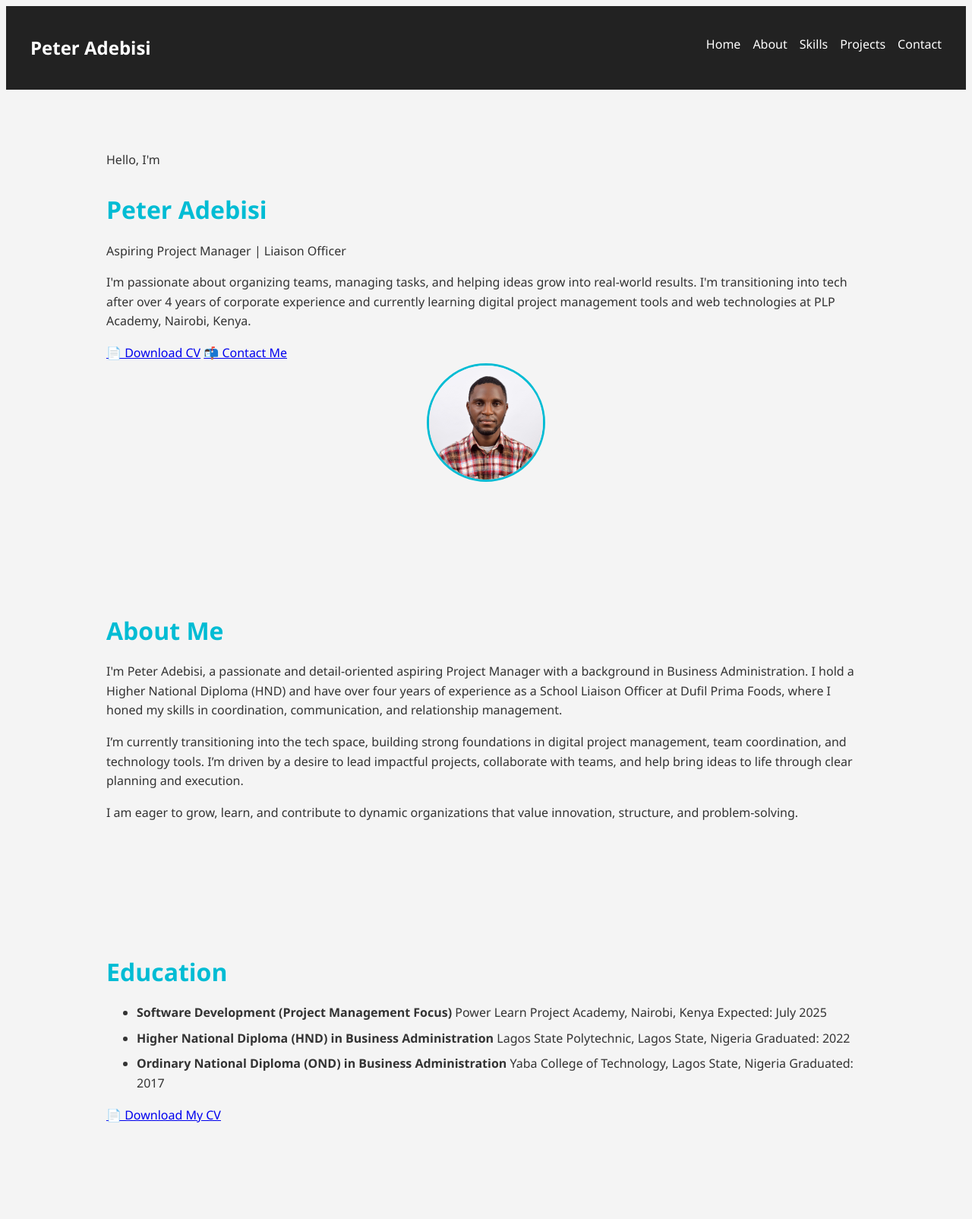
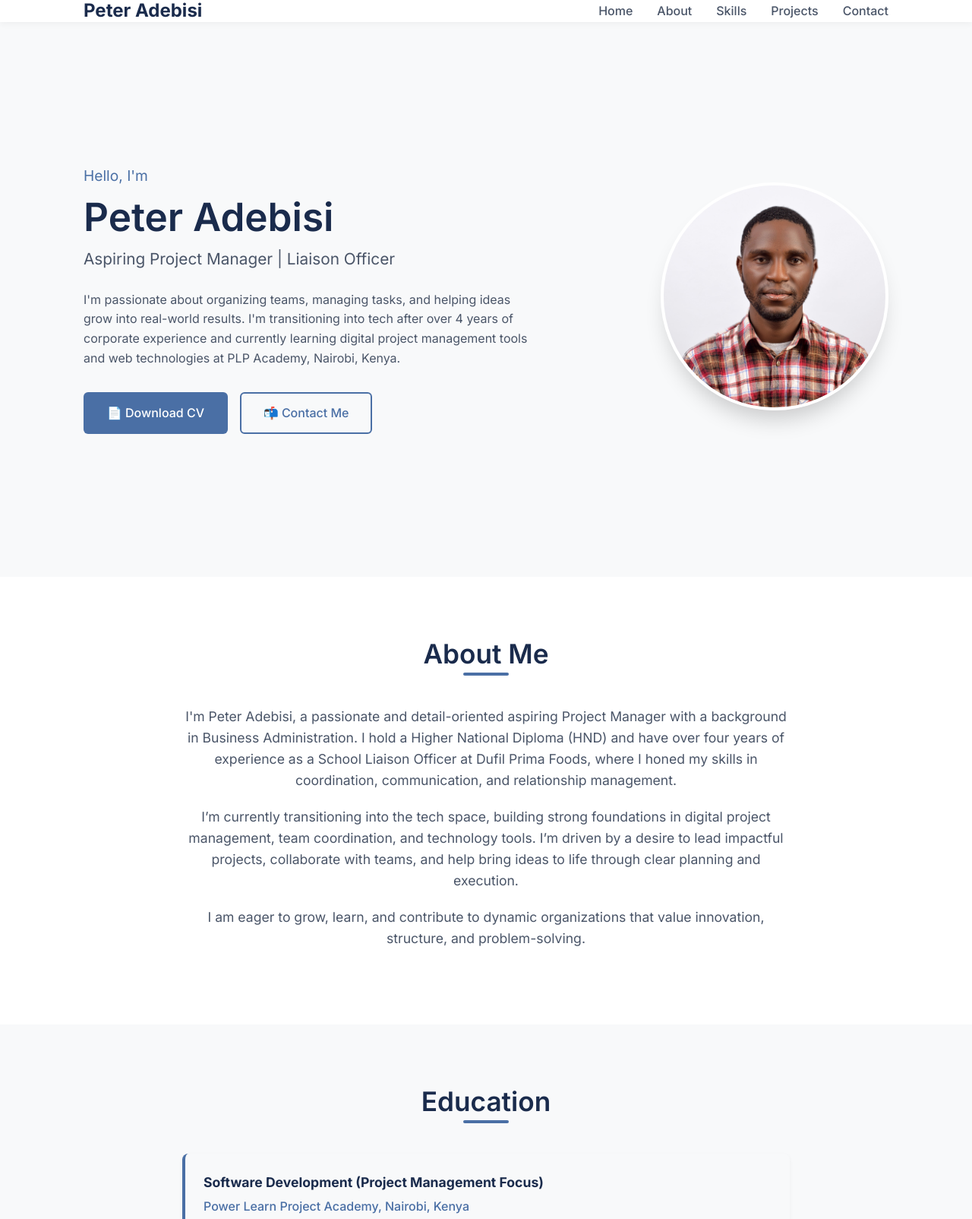
Before and after one commit to Peterkunle/AdebisiPortfolio, a plain HTML site: page index.html in a window 1280 px wide. Shown: the top 1604 px of the page at 76% size. Drawn offline with Linux system fonts and the light colour scheme.

Commit message:
Refactor CSS for improved layout and styling
Updated styles for various sections including header, navigation, and footer. Enhanced typography and added responsive design elements.

```diff
--- a/style.css
+++ b/style.css
@@ -1,5 +1,4 @@
-<<<<<<< HEAD
-/* Reset default margins */
+/* ===== RESET & BASE STYLES ===== */
 * {
   margin: 0;
   padding: 0;
@@ -7,211 +6,459 @@
 }
 
 body {
-  font-family: 'Segoe UI', sans-serif;
-  background-color: #f4f4f4;
+  font-family: 'Inter', -apple-system, BlinkMacSystemFont, 'Segoe UI', Roboto, sans-serif;
+  line-height: 1.6;
   color: #333;
-  line-height: 1.6;
+  background-color: #f8f9fa;
   scroll-behavior: smooth;
 }
 
+/* ===== CONTAINER ===== */
+.container {
+  max-width: 1100px;
+  margin: 0 auto;
+  padding: 0 20px;
+}
+
+/* ===== TYPOGRAPHY ===== */
+h1, h2, h3 {
+  font-weight: 600;
+  line-height: 1.2;
+  color: #1a2b4c; /* Dark blue for headings */
+}
+
+.section-title {
+  font-size: 2.2rem;
+  margin-bottom: 2.5rem;
+  text-align: center;
+  position: relative;
+  padding-bottom: 0.5rem;
+}
+
+/* Underline effect for section titles */
+.section-title::after {
+  content: '';
+  position: absolute;
+  bottom: 0;
+  left: 50%;
+  transform: translateX(-50%);
+  width: 60px;
+  height: 4px;
+  background: #4a6fa5; /* Accent color */
+  border-radius: 2px;
+}
+
+/* ===== HEADER & NAVIGATION ===== */
 header {
-  background-color: #222;
-  color: #fff;
-  padding: 1rem 2rem;
+  background-color: white;
+  box-shadow: 0 2px 10px rgba(0,0,0,0.05);
   position: sticky;
   top: 0;
-  z-index: 1000;
+  z-index: 100;
 }
 
 nav {
   display: flex;
   justify-content: space-between;
   align-items: center;
+  padding: 1rem 0;
 }
 
-nav h1 {
+.logo {
   font-size: 1.5rem;
+  font-weight: 700;
+  color: #1a2b4c;
 }
 
-nav ul {
+.nav-menu {
+  display: flex;
   list-style: none;
-  display: flex;
-  gap: 1rem;
+  gap: 2rem;
 }
 
-nav a {
-  color: #fff;
+.nav-menu a {
   text-decoration: none;
-  transition: color 0.3s;
+  color: #4a5568;
+  font-weight: 500;
+  transition: color 0.3s ease;
+  font-size: 1rem;
 }
 
-nav a:hover {
-  color: #00bcd4;
+.nav-menu a:hover {
+  color: #4a6fa5;
 }
 
-section {
-  padding: 4rem 2rem;
-  max-width: 1000px;
-  margin: auto;
+/* ===== SECTIONS ===== */
+.section {
+  padding: 5rem 0;
 }
 
-h2 {
-  font-size: 2rem;
-  margin-bottom: 1rem;
-  color: #00bcd4;
+/* Alternating background colors for sections */
+.section:nth-child(even) {
+  background-color: white;
 }
 
-ul li {
+/* ===== HOME SECTION ===== */
+.home-section {
+  min-height: calc(100vh - 70px); /* Adjust based on header height */
+  display: flex;
+  align-items: center;
+  padding: 3rem 0;
+}
+
+.home-container {
+  display: flex;
+  align-items: center;
+  justify-content: space-between;
+  gap: 3rem;
+}
+
+.home-content {
+  flex: 1;
+}
+
+.home-content .greeting {
+  font-size: 1.2rem;
+  color: #4a6fa5;
   margin-bottom: 0.5rem;
 }
 
-footer {
-  background-color: #222;
-  color: #fff;
+.home-content h2 {
+  font-size: 3.2rem;
+  margin-bottom: 0.5rem;
+  color: #1a2b4c;
+}
+
+.home-content .title {
+  font-size: 1.3rem;
+  color: #4a5568;
+  margin-bottom: 1.5rem;
+  font-weight: 400;
+}
+
+.home-content .description {
+  color: #4a5568;
+  margin-bottom: 2rem;
+  max-width: 600px;
+}
+
+.home-image {
+  flex: 0 0 300px;
+}
+
+.profile-img {
+  width: 100%;
+  height: auto;
+  border-radius: 50%;
+  box-shadow: 0 20px 30px -10px rgba(0,0,0,0.2);
+  border: 4px solid white;
+}
+
+/* ===== BUTTONS ===== */
+.cta-buttons {
+  display: flex;
+  gap: 1rem;
+  flex-wrap: wrap;
+}
+
+.btn {
+  display: inline-block;
+  padding: 0.8rem 1.8rem;
+  text-decoration: none;
+  border-radius: 6px;
+  font-weight: 500;
+  transition: all 0.3s ease;
+  border: 2px solid transparent;
+  cursor: pointer;
+  font-size: 1rem;
+}
+
+.btn-primary {
+  background-color: #4a6fa5;
+  color: white;
+}
+
+.btn-primary:hover {
+  background-color: #3a5a8c;
+  transform: translateY(-2px);
+  box-shadow: 0 5px 15px rgba(74, 111, 165, 0.3);
+}
+
+.btn-secondary {
+  background-color: transparent;
+  color: #4a6fa5;
+  border-color: #4a6fa5;
+}
+
+.btn-secondary:hover {
+  background-color: #4a6fa5;
+  color: white;
+  transform: translateY(-2px);
+}
+
+.btn-download {
+  background-color: #1a2b4c;
+  color: white;
+  padding: 0.8rem 2rem;
+  border-radius: 6px;
+  text-decoration: none;
+  display: inline-block;
+  font-weight: 500;
+  transition: all 0.3s ease;
+}
+
+.btn-download:hover {
+  background-color: #0f1d33;
+  transform: translateY(-2px);
+  box-shadow: 0 5px 15px rgba(26, 43, 76, 0.3);
+}
+
+/* ===== ABOUT SECTION ===== */
+.about-content p {
+  margin-bottom: 1.2rem;
+  color: #4a5568;
+  font-size: 1.1rem;
+  max-width: 800px;
+  margin-left: auto;
+  margin-right: auto;
   text-align: center;
-  padding: 1rem;
+}
+
+/* ===== EDUCATION SECTION ===== */
+.education-list {
+  list-style: none;
+  max-width: 800px;
+  margin: 0 auto 2rem auto;
+}
+
+.education-item {
+  background: #f8f9fa;
+  padding: 1.5rem;
+  margin-bottom: 1rem;
+  border-radius: 8px;
+  border-left: 4px solid #4a6fa5;
+  box-shadow: 0 2px 5px rgba(0,0,0,0.05);
+  transition: transform 0.3s ease, box-shadow 0.3s ease;
+}
+
+.education-item:hover {
+  transform: translateX(5px);
+  box-shadow: 0 5px 15px rgba(0,0,0,0.1);
+}
+
+.education-item strong {
+  font-size: 1.1rem;
+  color: #1a2b4c;
+  display: block;
+  margin-bottom: 0.3rem;
+}
+
+.institution {
+  color: #4a6fa5;
+  font-weight: 500;
+  display: block;
+  margin-bottom: 0.2rem;
+}
+
+.date {
+  color: #718096;
+  font-size: 0.9rem;
+}
+
+.cv-download {
+  text-align: center;
   margin-top: 2rem;
 }
 
-/* Animation */
-.fade-in {
-  opacity: 0;
-  transform: translateY(20px);
-  animation: fadeIn 1s ease-out forwards;
+/* ===== SKILLS SECTION ===== */
+.skills-list {
+  list-style: none;
+  display: flex;
+  flex-wrap: wrap;
+  justify-content: center;
+  gap: 1rem;
+  max-width: 800px;
+  margin: 0 auto;
 }
 
-@keyframes fadeIn {
-  to {
-    opacity: 1;
-    transform: translateY(0);
+.skills-list li {
+  background: white;
+  padding: 0.8rem 1.5rem;
+  border-radius: 30px;
+  font-weight: 500;
+  color: #1a2b4c;
+  box-shadow: 0 2px 5px rgba(0,0,0,0.05);
+  border: 1px solid #e2e8f0;
+  transition: all 0.3s ease;
+}
+
+.skills-list li:hover {
+  background: #4a6fa5;
+  color: white;
+  border-color: #4a6fa5;
+  transform: translateY(-3px);
+  box-shadow: 0 5px 15px rgba(74, 111, 165, 0.2);
+}
+
+/* ===== PROJECTS SECTION ===== */
+.projects-grid {
+  display: grid;
+  grid-template-columns: repeat(auto-fit, minmax(300px, 1fr));
+  gap: 2rem;
+  max-width: 1000px;
+  margin: 0 auto;
+}
+
+.project-card {
+  background: white;
+  padding: 2rem;
+  border-radius: 10px;
+  box-shadow: 0 5px 20px rgba(0,0,0,0.05);
+  transition: transform 0.3s ease, box-shadow 0.3s ease;
+  border: 1px solid #edf2f7;
+}
+
+.project-card:hover {
+  transform: translateY(-5px);
+  box-shadow: 0 10px 30px rgba(0,0,0,0.1);
+}
+
+.project-card h3 {
+  margin-bottom: 1rem;
+  color: #1a2b4c;
+  font-size: 1.3rem;
+}
+
+.project-card p {
+  color: #4a5568;
+  margin-bottom: 1.5rem;
+}
+
+.project-link {
+  text-decoration: none;
+  color: #4a6fa5;
+  font-weight: 500;
+  transition: color 0.3s ease;
+}
+
+.project-link:hover {
+  color: #1a2b4c;
+}
+
+/* ===== CONTACT SECTION ===== */
+.contact-details {
+  max-width: 500px;
+  margin: 0 auto;
+  background: white;
+  padding: 2.5rem;
+  border-radius: 10px;
+  box-shadow: 0 5px 20px rgba(0,0,0,0.05);
+  border: 1px solid #edf2f7;
+}
+
+.contact-details p {
+  margin-bottom: 1rem;
+  font-size: 1.1rem;
+  display: flex;
+  align-items: center;
+  gap: 0.5rem;
+  border-bottom: 1px dashed #e2e8f0;
+  padding-bottom: 0.8rem;
+}
+
+.contact-details p:last-child {
+  border-bottom: none;
+  padding-bottom: 0;
+}
+
+.contact-label {
+  font-weight: 600;
+  color: #1a2b4c;
+  min-width: 80px;
+}
+
+.contact-details a {
+  text-decoration: none;
+  color: #4a6fa5;
+  transition: color 0.3s ease;
+}
+
+.contact-details a:hover {
+  color: #1a2b4c;
+  text-decoration: underline;
+}
+
+/* ===== FOOTER ===== */
+footer {
+  background-color: #1a2b4c;
+  color: #cbd5e0;
+  text-align: center;
+  padding: 2rem 0;
+}
+
+footer p {
+  font-size: 0.95rem;
+}
+
+/* ===== RESPONSIVE DESIGN ===== */
+@media (max-width: 768px) {
+  .home-container {
+    flex-direction: column-reverse;
+    text-align: center;
+  }
+
+  .home-content .description {
+    margin-left: auto;
+    margin-right: auto;
+  }
+
+  .cta-buttons {
+    justify-content: center;
+  }
+
+  .home-image {
+    flex: 0 0 250px;
+    margin-bottom: 1rem;
+  }
+
+  .home-content h2 {
+    font-size: 2.5rem;
+  }
+
+  .section-title {
+    font-size: 1.8rem;
+  }
+
+  .nav-menu {
+    gap: 1rem;
   }
 }
 
-/* Responsive */
-@media (max-width: 768px) {
-  nav ul {
+@media (max-width: 480px) {
+  nav {
     flex-direction: column;
     gap: 0.5rem;
   }
-}
-.profile-img {
-  width: 150px;
-  height: 150px;
-  object-fit: cover;
-  border-radius: 50%;
-  border: 3px solid #00bcd4;
-  margin-bottom: 1rem;
-  display: block;
-  margin-left: auto;
-  margin-right: auto;
-  animation: fadeIn 1.5s ease-in-out;
-}
-=======
-/* Reset default margins */
-* {
-  margin: 0;
-  padding: 0;
-  box-sizing: border-box;
-}
 
-body {
-  font-family: 'Segoe UI', sans-serif;
-  background-color: #f4f4f4;
-  color: #333;
-  line-height: 1.6;
-  scroll-behavior: smooth;
-}
+  .nav-menu {
+    flex-wrap: wrap;
+    justify-content: center;
+  }
 
-header {
-  background-color: #222;
-  color: #fff;
-  padding: 1rem 2rem;
-  position: sticky;
-  top: 0;
-  z-index: 1000;
-}
+  .home-content h2 {
+    font-size: 2rem;
+  }
 
-nav {
-  display: flex;
-  justify-content: space-between;
-  align-items: center;
-}
+  .home-content .title {
+    font-size: 1.1rem;
+  }
 
-nav h1 {
-  font-size: 1.5rem;
-}
+  .skills-list li {
+    padding: 0.6rem 1.2rem;
+    font-size: 0.9rem;
+  }
 
-nav ul {
-  list-style: none;
-  display: flex;
-  gap: 1rem;
-}
-
-nav a {
-  color: #fff;
-  text-decoration: none;
-  transition: color 0.3s;
-}
-
-nav a:hover {
-  color: #00bcd4;
-}
-
-section {
-  padding: 4rem 2rem;
-  max-width: 1000px;
-  margin: auto;
-}
-
-h2 {
-  font-size: 2rem;
-  margin-bottom: 1rem;
-  color: #00bcd4;
-}
-
-ul li {
-  margin-bottom: 0.5rem;
-}
-
-footer {
-  background-color: #222;
-  color: #fff;
-  text-align: center;
-  padding: 1rem;
-  margin-top: 2rem;
-}
-
-/* Animation */
-.fade-in {
-  opacity: 0;
-  transform: translateY(20px);
-  animation: fadeIn 1s ease-out forwards;
-}
-
-@keyframes fadeIn {
-  to {
-    opacity: 1;
-    transform: translateY(0);
+  .contact-details {
+    padding: 1.5rem;
   }
 }
-
-/* Responsive */
-@media (max-width: 768px) {
-  nav ul {
-    flex-direction: column;
-    gap: 0.5rem;
-  }
-}
-.profile-img {
-  width: 150px;
-  height: 150px;
-  object-fit: cover;
-  border-radius: 50%;
-  border: 3px solid #00bcd4;
-  margin-bottom: 1rem;
-  display: block;
-  margin-left: auto;
-  margin-right: auto;
-  animation: fadeIn 1.5s ease-in-out;
-}
->>>>>>> ce509ea6b6acdfcd3bf74643365fd22cf393ff57
```
